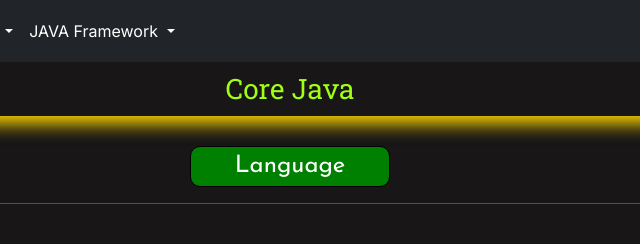
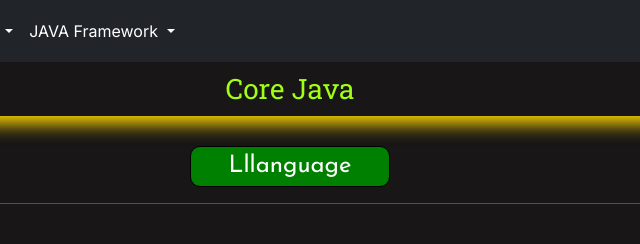
Before and after one commit to omkar810/Notes, a plain HTML site: page java.html in a window 1280 px wide. Shown: the top 244 px of the page, 350-990 px from the left. Drawn offline with nearby package versions, Linux system fonts and the light colour scheme.

Commit message:
add changes

```diff
--- a/java.html
+++ b/java.html
@@ -77,7 +77,7 @@
     <h3>Core Java</h3>
   </div>
   <div class="heading">
-    <h4>Language</h4>
+    <h4>Lllanguage</h4>
     <hr>
     <p><b>What is Programming language?</b></p>
     <blockquote>
```
